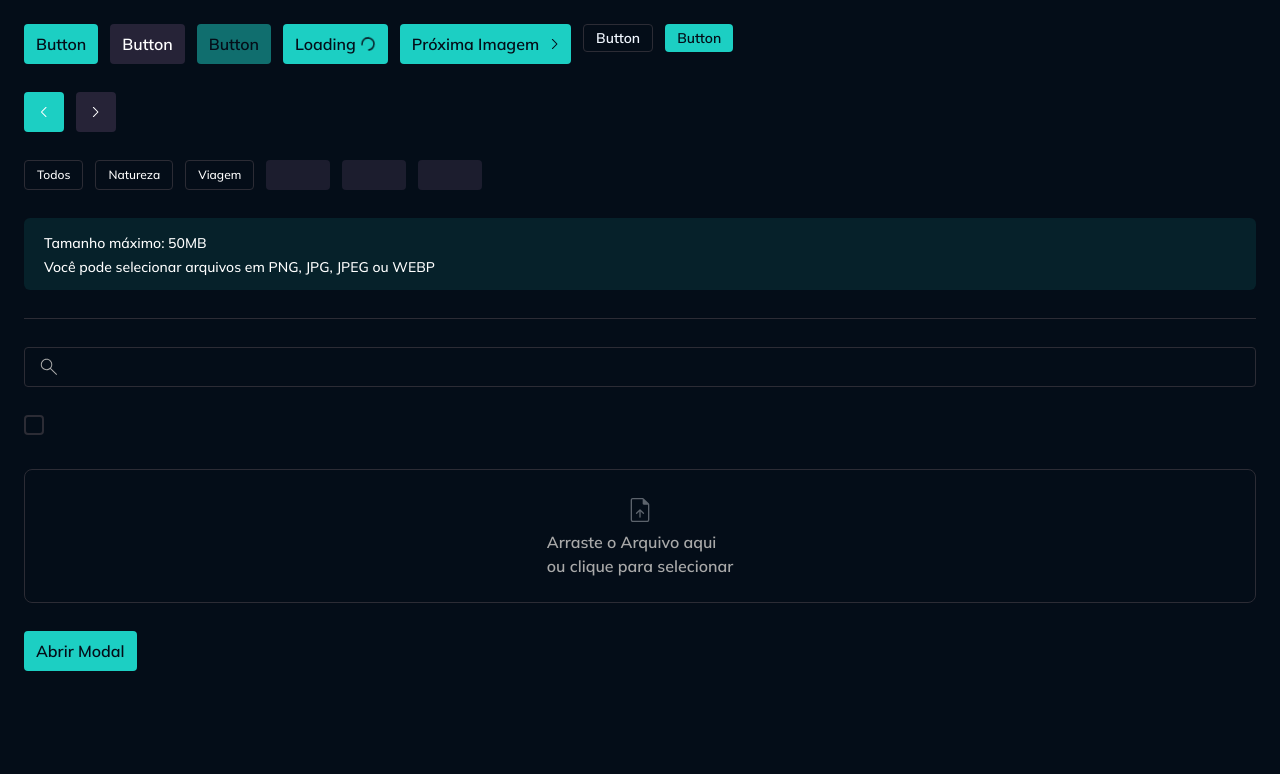
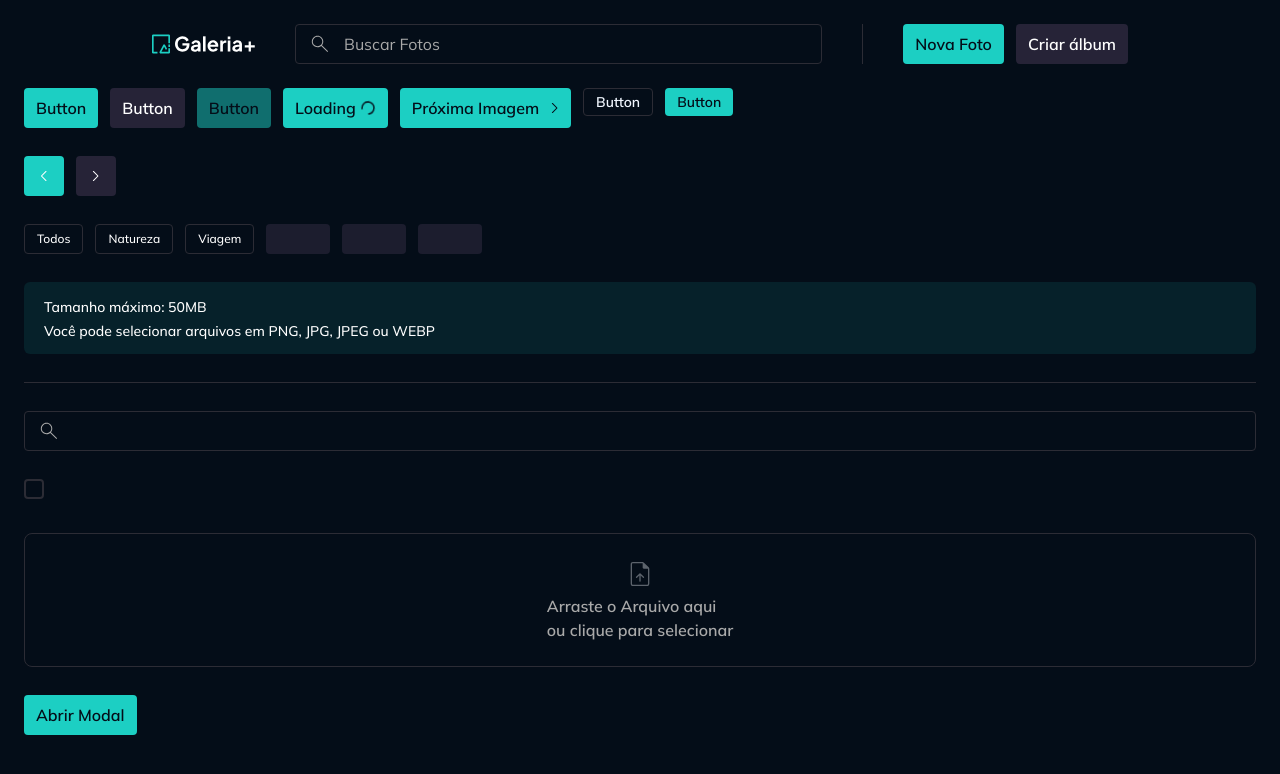
Before and after one commit to KauaGabriell/gallery-plus-template, a React (Vite) app: page /components in a window 1280 px wide. Shown: the top 774 px of the page. Built offline with nearby package versions, Linux system fonts and the light colour scheme.

Commit message:
feat(header): add application header and photo search

```diff
--- /dev/null
+++ b/src/components/Header.tsx
@@ -0,0 +1,30 @@
+import cx from "classnames";
+import { Link } from "react-router";
+import Logo from "../assets/images/galeria-plus-full-logo.svg?react";
+import Button from "./Button";
+import Container from "./Container";
+import Divider from "./Divider";
+import { PhotoSearch } from "./PhotoSearch";
+
+export function MainHeader({
+	className,
+	...props
+}: React.ComponentProps<typeof Container>) {
+	return (
+		<Container
+			as="header"
+			className={cx("flex items-center justify-between gap-10", className)}
+			{...props}
+		>
+			<Link to={"/"}>
+				<Logo />
+			</Link>
+			<PhotoSearch />
+			<Divider orientation="vertical" className="h-10" />
+			<div className="flex gap-3">
+				<Button>Nova Foto</Button>
+				<Button variant="secondary">Criar álbum</Button>
+			</div>
+		</Container>
+	);
+}
--- a/src/components/InputText.tsx
+++ b/src/components/InputText.tsx
@@ -54,14 +54,15 @@ export function InputText({
 	className,
 	icon,
 	error,
+	...props
 }: InputTextProps) {
 	return (
-		<div className={inputTextContainerVariants(className)}>
+		<div className={inputTextContainerVariants({ className })}>
 			<div className={inputTextWrapperVariants({ size, disabled })}>
 				{icon && (
 					<Icon svg={icon} className={inputTextIconVariants({ size })} />
 				)}
-				<input className={inputTextVariants({})} />
+				<input className={inputTextVariants({})} {...props} />
 			</div>
 			{error && (
 				<Text variant="label-small" className="text-accent-red">
--- /dev/null
+++ b/src/components/PhotoSearch.tsx
@@ -0,0 +1,12 @@
+import SearchIcon from "../assets/icons/search.svg?react";
+import { InputText } from "./InputText";
+
+export function PhotoSearch() {
+	return (
+		<InputText
+			icon={SearchIcon}
+			placeholder="Buscar Fotos"
+			className="flex-1"
+		/>
+	);
+}
--- a/src/pages/Layout.tsx
+++ b/src/pages/Layout.tsx
@@ -1,5 +1,11 @@
 import { Outlet } from "react-router";
+import { MainHeader } from "../components/Header";
 
 export function Layout() {
-	return <Outlet />;
+	return (
+		<div className="py-6">
+			<MainHeader />
+			<Outlet />
+		</div>
+	);
 }
```
